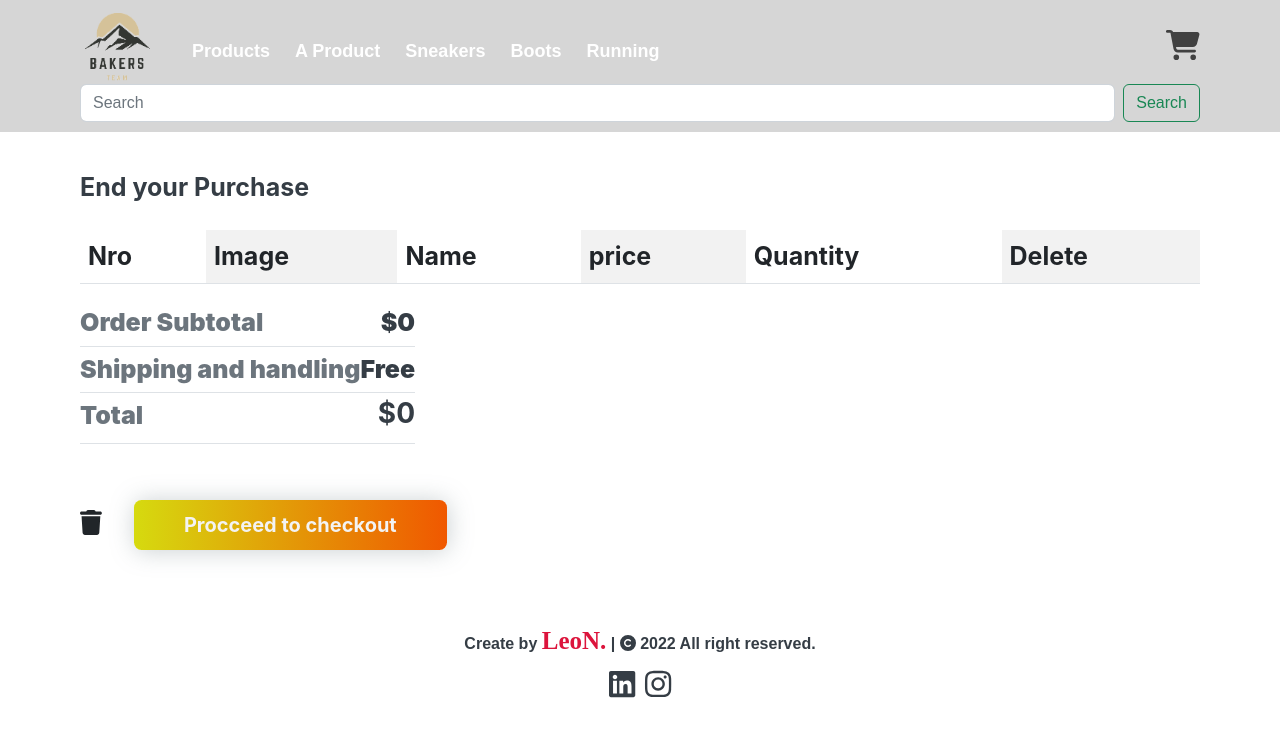
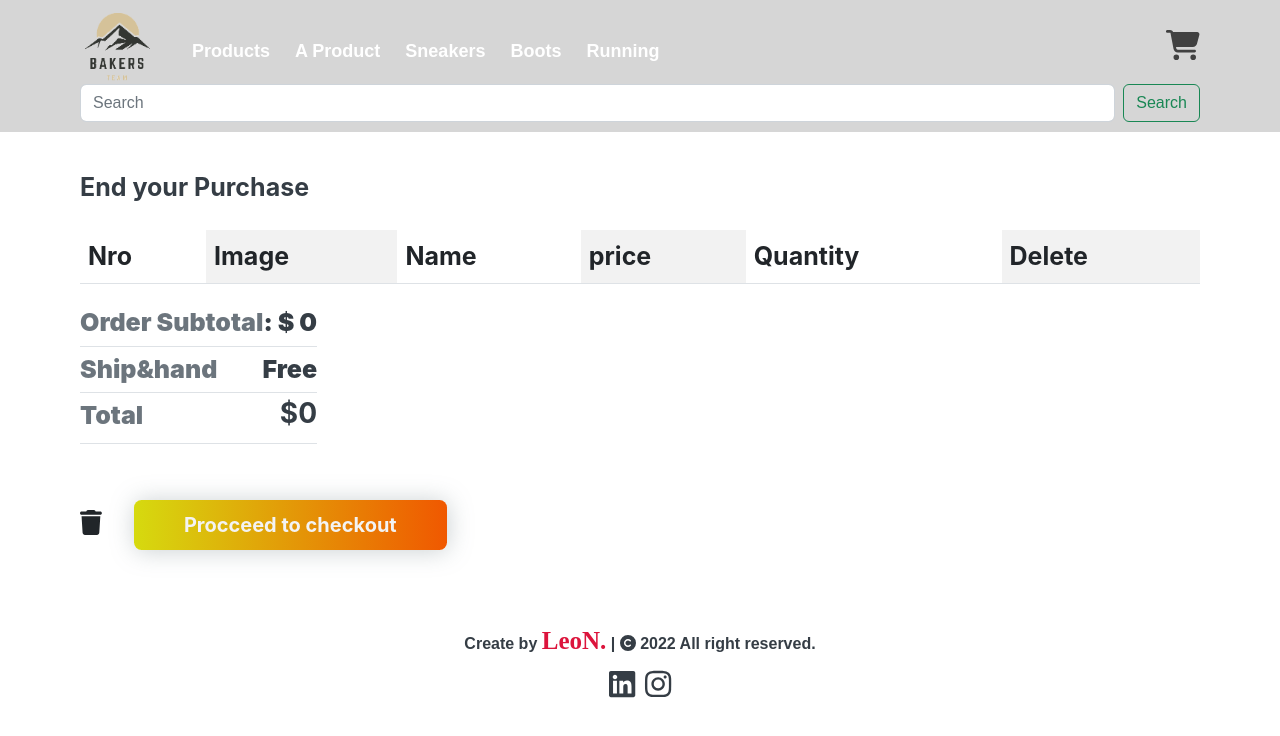
Before and after one commit to Leonumbe/ReactFinalProject-LeoNumbela, a React (Create React App) app: page /cart in a window 1280 px wide. Shown: the top 736 px of the page. Built offline with nearby package versions, Linux system fonts and the light colour scheme.

Commit message:
se realizan ajustes en el total

```diff
--- a/src/components/CartView/index.jsx
+++ b/src/components/CartView/index.jsx
@@ -69,12 +69,12 @@ export default function CartView(){
             <ul class="list-unstyled mb-4">
                 <tr>
                     <td>
-                        <li class="d-flex justify-content-between py-1 border-bottom"><strong className="text-muted">Order Subtotal </strong><strong>${TotalPrice()}</strong></li>
+                        <li class="d-flex justify-content-between py-1 border-bottom"><strong className="text-muted">Order Subtotal </strong><strong>:  $ {TotalPrice()}</strong></li>
                     </td>
                 </tr>
                 <tr>
                     <td>
-                        <li class="d-flex justify-content-between py-1 border-bottom"><strong className="text-muted">Shipping and handling</strong><strong> Free</strong></li>
+                        <li class="d-flex justify-content-between py-1 border-bottom"><strong className="text-muted">Ship&hand</strong><strong> Free</strong></li>
                     </td>
                 </tr>
                 <tr>
```
